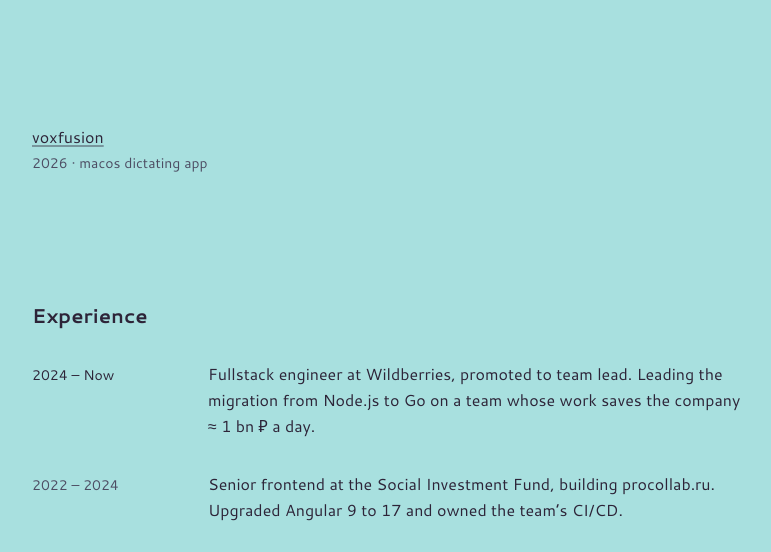
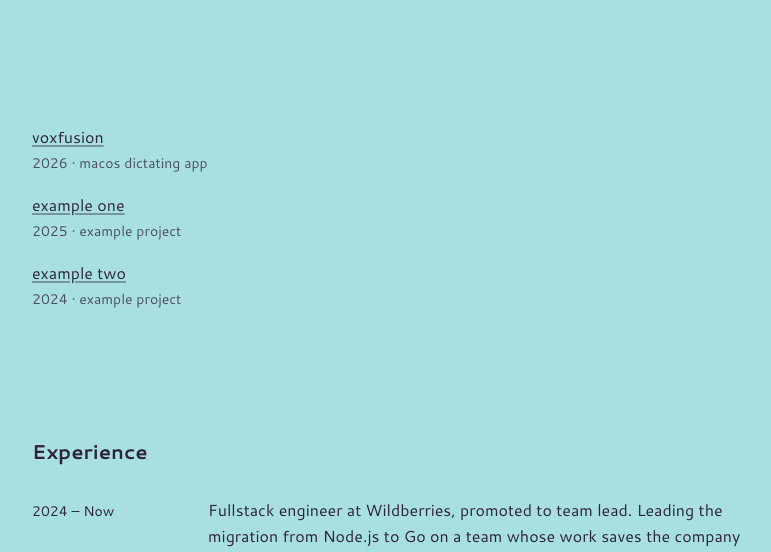
Before and after one commit to gregor-tokarev/personalsite, an Astro site: page / in a window 1280 px wide. Shown: the part 243-795 px from the top of the page, without its empty margins (248-1019 px from the left). Built offline with nearby package versions, Linux system fonts and the light colour scheme; Astro itself is replaced by a stand-in of ours.

Commit message:
chore: return exmaple projects

```diff
--- a/src/components/Projects.astro
+++ b/src/components/Projects.astro
@@ -16,6 +16,18 @@ const projects: Project[] = [
         meta: "2026 · macos dictating app",
         image: projectOne,
         link: "https://voxfusion.io",
+    },
+    {
+        title: "example one",
+        meta: "2025 · example project",
+        image: projectOne,
+        link: "https://example.com",
+    },
+    {
+        title: "example two",
+        meta: "2024 · example project",
+        image: projectOne,
+        link: "https://example.com",
     },
 ];
 
```
